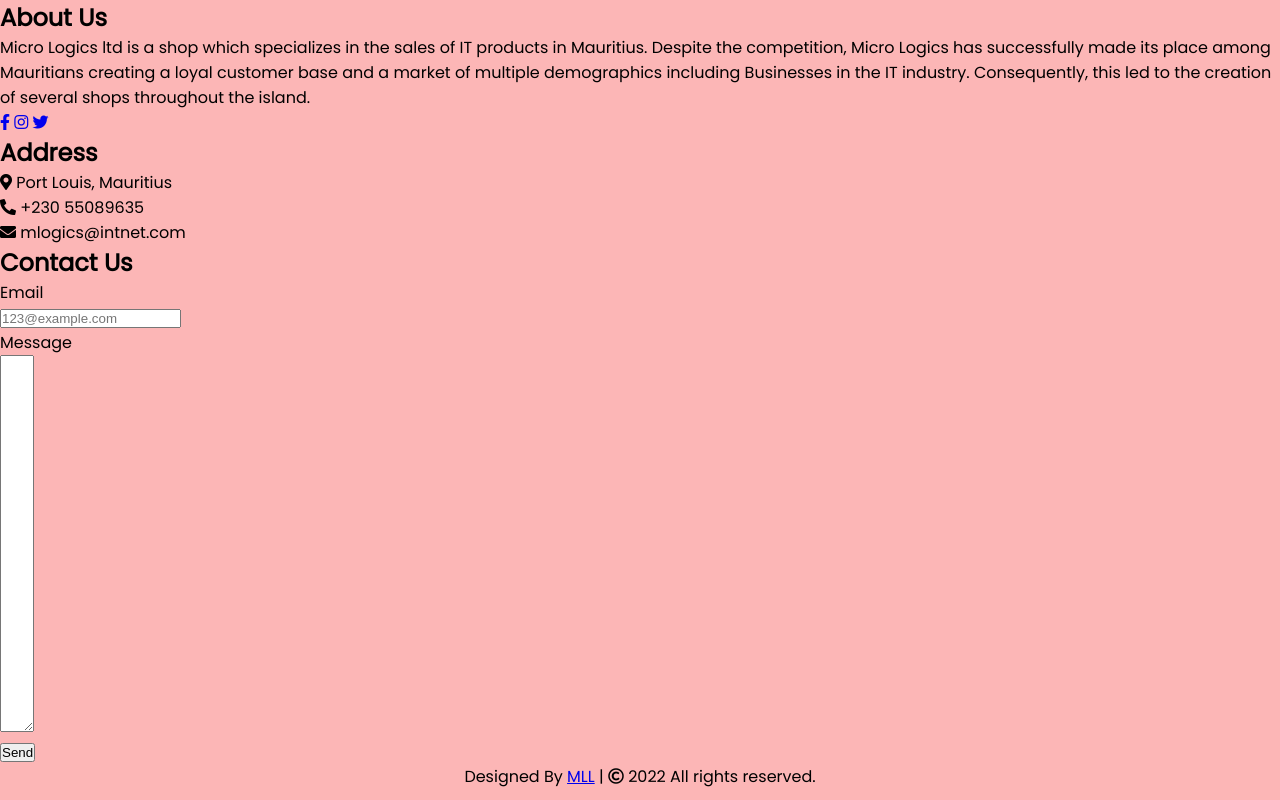
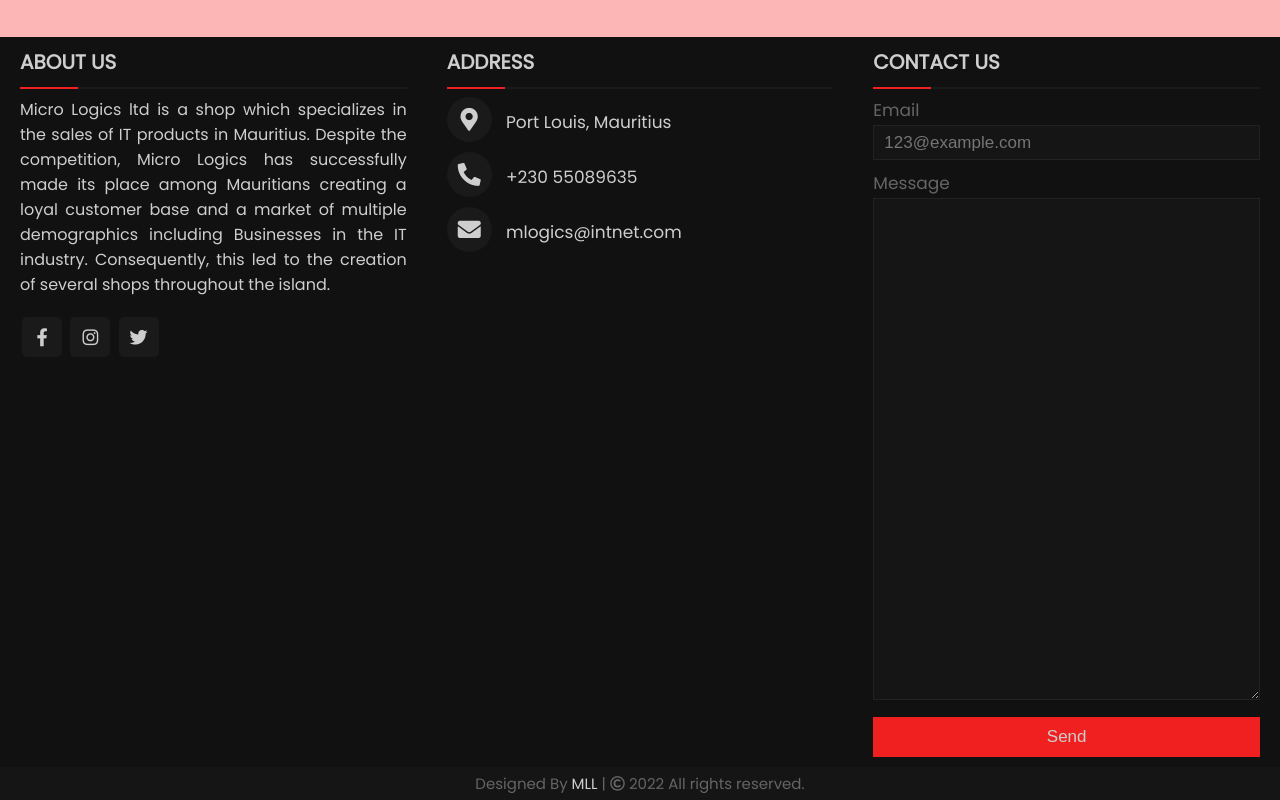
Before and after one commit to divramhit/assignment-web, a PHP site: page /footer.html in a window 1280 px wide. Run offline with PHP 8.4, Linux system fonts and the light colour scheme.

Commit message:
Add files via upload
for footer part

```diff
--- a/style.css
+++ b/style.css
@@ -525,6 +525,171 @@ a{
   }
 
 }
+/*footer*/
+footer{
+  position: fixed;
+  bottom: 0px;
+  width: 100%;
+  background: #111;
+}
+.main-content{
+  display:flex;
+}
+.main-content .box{
+  flex-basis: 50%;
+  padding: 10px 20px;
+}
+.box h2{
+  font-size: 1.25rem;
+  font-weight: 600;
+  text-transform: uppercase;
+  color: #cecece;
+}
+.box .content{
+  margin:20px 0 0 0;
+  position: relative;
+}
+.box .content:before{
+  position: absolute;
+  content: '';
+  top: -10px;
+  height: 2px;
+  width: 100%;
+  background: #1a1a1a;
+}
+.box .content:after{
+  position: absolute;
+  content: '';
+  height: 2px;
+  width: 15%;
+  background: #f12020;
+  top: -10px;
+}
+.left .content p{
+  text-align:justify;
+  color: #cecece;
+}
+.left .content .social{
+  margin: 20px 0 0 0;
+}
+.left .content .social a{
+  padding: 0 2px;
+}
+.left .content .social a span{
+  height: 40px;
+  width: 40px;
+  background: #1a1a1a;
+  line-height: 40px;
+  text-align: center;
+  font-size: 18px;
+  border-radius: 5px;
+  transition: 0.3s;
+  color: #cecece;
+}
+.left .content .social a span:hover{
+  background: #f12020;
+}
+.center .content .fas{
+  font-size: 1.4375rem;
+  background: #1a1a1a;
+  height: 45px;
+  width: 45px;
+  line-height: 45px;
+  text-align: center;
+  border-radius: 50%;
+  transition: 0.3s;
+  cursor: pointer;
+  color: #cecece;
+}
+.center .content .fas:hover{
+    background: #f12020;
+}
+.center .content .text{
+  font-size: 1.0625rem;
+  color: #cecece;
+  font-weight: 500;
+  padding-left: 10px;
+}
+.center .content .phone{
+  margin: 10px 0;
+
+}
+.right form .text{
+  font-size: 1.0625rem;
+  margin-bottom: 2px;
+  color: #656565;
+}
+.right form .msg{
+  margin-top: 10px;
+}
+.right form input, .right form textarea{
+  width: 100%;
+  font-size: 1.0625rem;
+  color: #cecece;
+  background: #151515;
+  padding-left: 10px;
+  border: 1px solid #222222;
+}
+.right form input: focus,
+.right form textarea: focus{
+  outline-color: #3498db;
+}
+.right form input{
+  height: 35px;
+}
+.right form .btn{
+  margin-top: 10px;
+}
+.right form .btn button{
+  height: 40px;
+  width: 100%;
+  border: none;
+  outline: none;
+  font-size: 1.0625rem;
+  color: #cecece;
+  background: #f12020;
+  font-weight: 500;
+  transition: 0.3s;
+  cursor: pointer;
+}
+.right form .btn button:hover{
+  background: #000;
+}
+/*copyright*/
+.bottom center{
+  padding: 5px;
+  font-size: 0.9375rem;
+  background: #151515;
+}
+.bottom center span{
+  color: #656565;
+}
+.bottom center a{
+  color: #cecece;
+  text-decoration: none
+}
+@media screen and (max-width: 900px){
+  footer{
+    position: relative;
+    bottom: 0px;
+  }
+  .main-content{
+    flex-wrap: wrap;
+    flex-direction: column;
+  }
+    .main-content .box{
+      margin: 5px 0;
+    }
+}
+/*end of footer*/
+
+
+
+
+
+
+
+
 
 /* TODO: ADD CAROUSEL FOR BANNER */
 /* TODO: FIX MENU ICON STILL APPEARING WHEN RESOLUTION IS 1049 X 254*/
```
